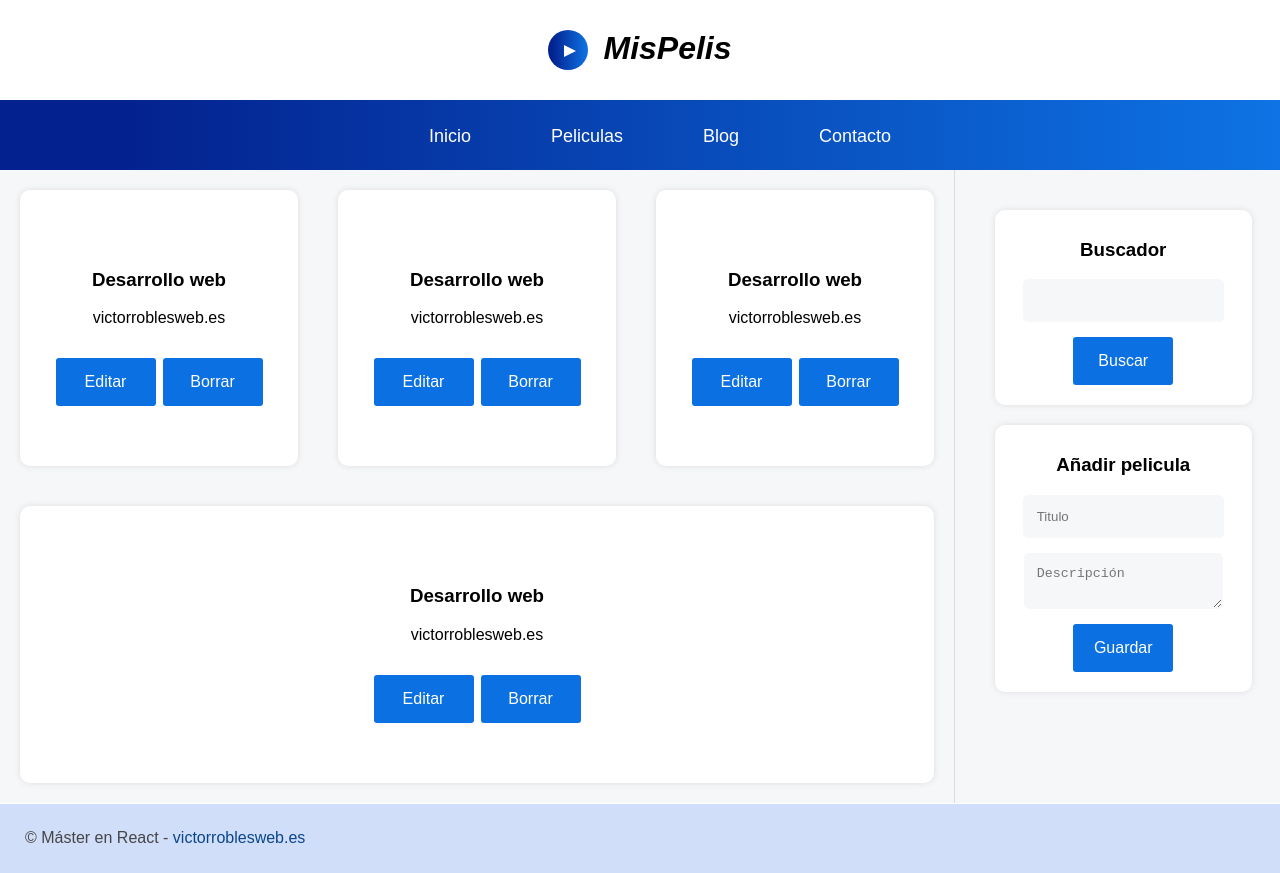
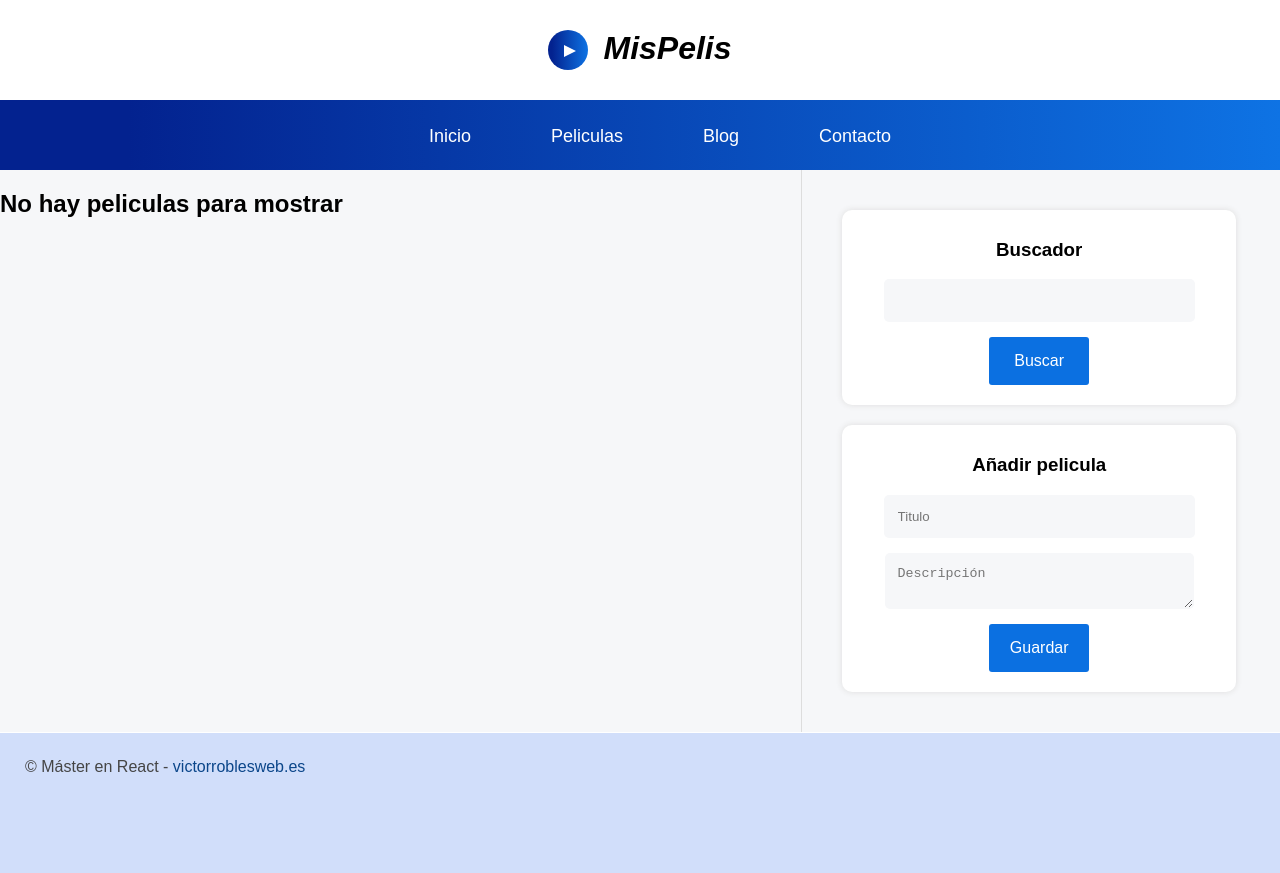
Before and after one commit to CodigoPuli/proyecto-peliculas, a React (Create React App) app: page / in a window 1280 px wide. After the commit the page ends 802 px from the top, so only its background shows below. Built offline with nearby package versions, Linux system fonts and the light colour scheme.

Commit message:
movie list #1

```diff
--- a/src/components/Listado.js
+++ b/src/components/Listado.js
@@ -1,40 +1,40 @@
-import React from 'react'
+import React, { useEffect, useState } from 'react'
 
 export const Listado = () => {
+
+    const [listadoState, setListadoState] = useState([]);
+
+    useEffect(() => {
+
+        console.log("Componentes del listado de peliculas cargado!!");
+        conseguirPeliculas();
+
+    }, []);
+
+    const conseguirPeliculas = () => {
+        let peliculas = JSON.parse(localStorage.getItem("pelis"))
+
+        setListadoState(peliculas);
+    }
+
     return (
         <>
+           {listadoState != null ?
+            listadoState.map(peli => {
 
-            <article className="peli-item">
-                <h3 className="title">Desarrollo web</h3>
-                <p className="description">victorroblesweb.es</p>
+                return (
+                    <article key={peli.id} className="peli-item">
+                        <h3 className="title">{peli.titulo}</h3>
+                        <p className="description">{peli.descripcion}</p>
 
-                <button className="edit">Editar</button>
-                <button className="delete">Borrar</button>
-            </article>
+                        <button className="edit">Editar</button>
+                        <button className="delete">Borrar</button>
+                    </article>
+                )
+            })
+        : <h2>No hay peliculas para mostrar</h2>
 
-            <article className="peli-item">
-                <h3 className="title">Desarrollo web</h3>
-                <p className="description">victorroblesweb.es</p>
-
-                <button className="edit">Editar</button>
-                <button className="delete">Borrar</button>
-            </article>
-
-            <article className="peli-item">
-                <h3 className="title">Desarrollo web</h3>
-                <p className="description">victorroblesweb.es</p>
-
-                <button className="edit">Editar</button>
-                <button className="delete">Borrar</button>
-            </article>
-
-            <article className="peli-item">
-                <h3 className="title">Desarrollo web</h3>
-                <p className="description">victorroblesweb.es</p>
-
-                <button className="edit">Editar</button>
-                <button className="delete">Borrar</button>
-            </article>
+        }
 
         </>
     )
```
